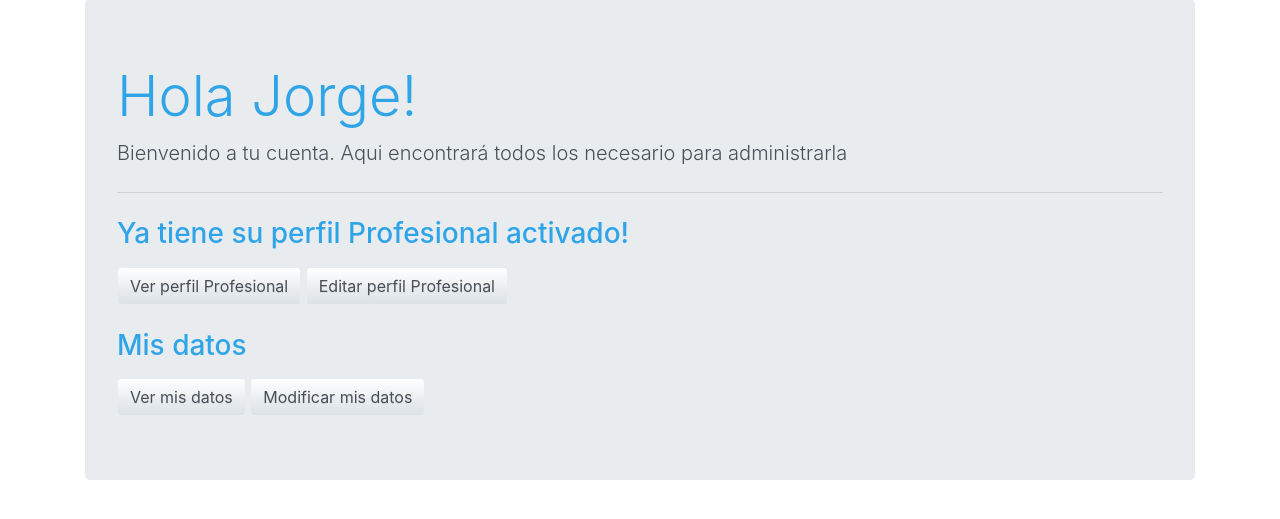
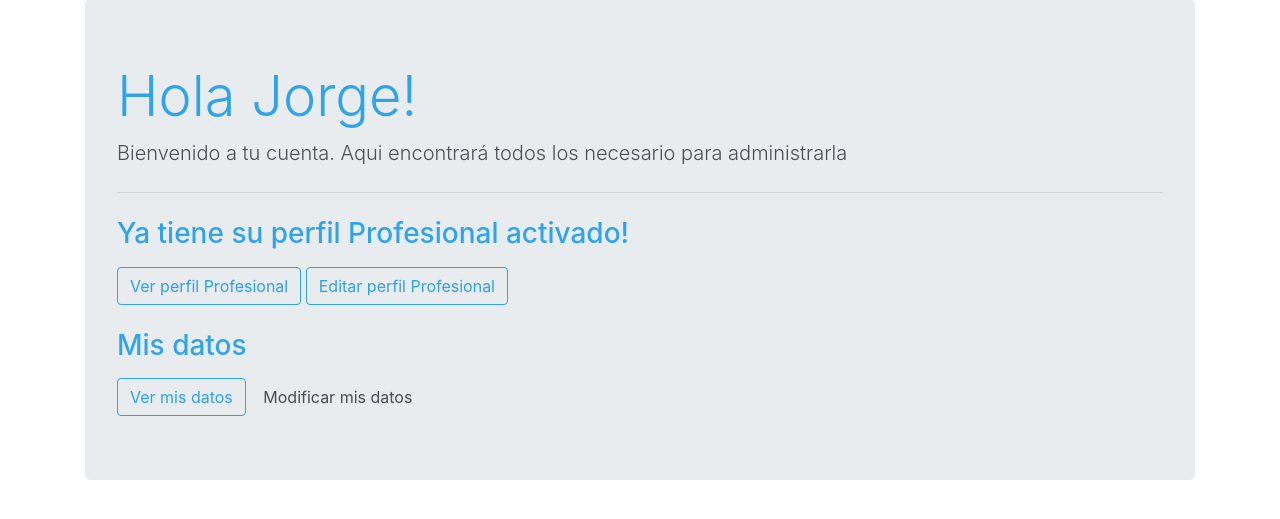
Before and after one commit to rodricerdan09/professionApp-BE, a Django app: page / in a window 1280 px wide. Shown: the part 97-616 px from the top of the page. Run offline with Django 3.2, Linux system fonts and the light colour scheme; a user stored in the database is signed in; data comes from the database, SQL or seed files in the repository; some libraries are stand-ins or nearby versions.

Commit message:
actualizo el home

```diff
--- a/templates/home.html
+++ b/templates/home.html
@@ -32,19 +32,19 @@
 
       {% if user.profesional.id %}
           <h3><p>Ya tiene su perfil Profesional activado!</p></h3>
-          <a class="btn btn-secondary btn" href="{% url 'profesional-detail' user.profesional.id  %}" role="button">Ver perfil Profesional</a>
-          <a class="btn btn-secondary btn" href="{% url 'profesional-update' user.profesional.id %}" role="button">Editar perfil Profesional</a>
+          <a class="btn btn-outline-primary btn" href="{% url 'profesional-detail' user.profesional.id  %}" role="button">Ver perfil Profesional</a>
+          <a class="btn btn-outline-primary btn" href="{% url 'profesional-update' user.profesional.id %}" role="button">Editar perfil Profesional</a>
         {% else %}
           <h3><p>Uds es Profesional? Quiere publicar sus servicios? Cree una Cuenta Profesional.</p></h3>
-          <a class="btn btn-info btn-lg" href="{% url 'crear-perfil' %}" role="button">Crear a un perfil Profesional!</a>
+          <a class="btn btn-outline-primary btn-lg" href="{% url 'crear-perfil' %}" role="button">Crear a un perfil Profesional!</a>
 
       {% endif %}
         <br>
         <br>
 
       <h3><p>Mis datos</p></h3>
-      <a class="btn btn-secondary btn" href="{% url 'user-detail' user.get_username  %}" role="button">Ver mis datos</a>
-      <a class="btn btn-secondary btn" href="{% url 'user-update' user.id %}" role="button">Modificar mis datos</a>
+      <a class="btn btn-outline-primary btn" href="{% url 'user-detail' user.get_username  %}" role="button">Ver mis datos</a>
+      <a class="btn btn-outline-primarybase btn" href="{% url 'user-update' user.id %}" role="button">Modificar mis datos</a>
 
   </div>
 {% else %}
@@ -67,26 +67,18 @@
     </div>
 
     <div class="carousel-item">
-<!--        <img src="http://drive.google.com/uc?export=view&id=19_G2A4CktJ3tdGH6zriAyqNmPCV7P4Yz" class="img-fluid" alt="...">-->
-        <img src="{% static 'images/copiafreedark.jpg' %}" class="img-fluid" alt="...">
-<!--      <img src="http://drive.google.com/uc?export=view&id=1JCXgM-i1-l5yFOGMu1ZfvTKyTZ8cv5Y-" class="img-fluid" alt="...">-->
-<!--      <img src="https://i.pinimg.com/736x/cf/03/da/cf03daabe3b377987013a4994efe500a.jpg" class="img-fluid" alt="...">-->
-      <div class="carousel-caption d-none d-md-block">
-        <h5>100% Gratis!</h5>
-          <p class="font-bold">Un Servicio realmente GRATIS: Sin costos ocultos!!</p>
-
+        <img src="{% static 'images/copiafreedark.jpg' %}" class="img-fluid">
+        <div class="carousel-caption d-none d-md-block">
+            <h5>100% Gratis!</h5>
+            <p class="font-bold">Un Servicio realmente GRATIS: Sin costos ocultos!!</p>
       </div>
     </div>
 
       <div class="carousel-item">
-<!--          <img src="http://drive.google.com/uc?export=view&id=1JCXgM-i1-l5yFOGMu1ZfvTKyTZ8cv5Y-" class="img-fluid" alt="...">-->
           <img src="{% static 'images/copiacaretas.jpg' %}" class="img-fluid" alt="...">
-<!--        <img src="http://drive.google.com/uc?export=view&id=18SItFUaneJPzo360jAZ6kwBQpgGbGlht" class="img-fluid" alt="...">-->
-<!--      <img src="https://image.shutterstock.com/image-photo/collage-portraits-ethnically-diverse-mixed-600w-725291137.jpg" class="d-block w-100" alt="...">-->
       <div class="carousel-caption d-none d-md-block">
         <h5>Estas buscando un servicio profesional ?</h5>
           <p class="font-weight-bold">Mostrale al mundo quien sos como Profesional!</p>
-<!--          <p class="font-weight-bold">Nuestro equipo está para ayudarte</p>-->
       </div>
     </div>
   </div>
```
